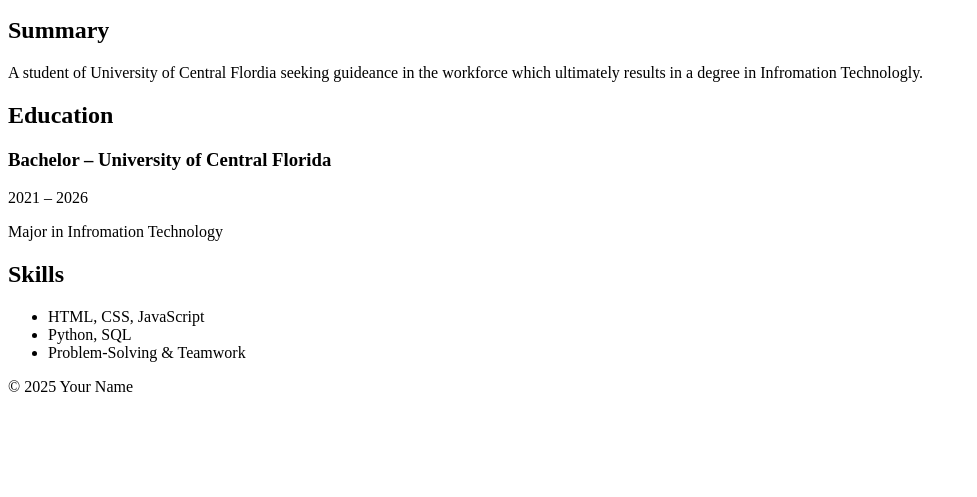
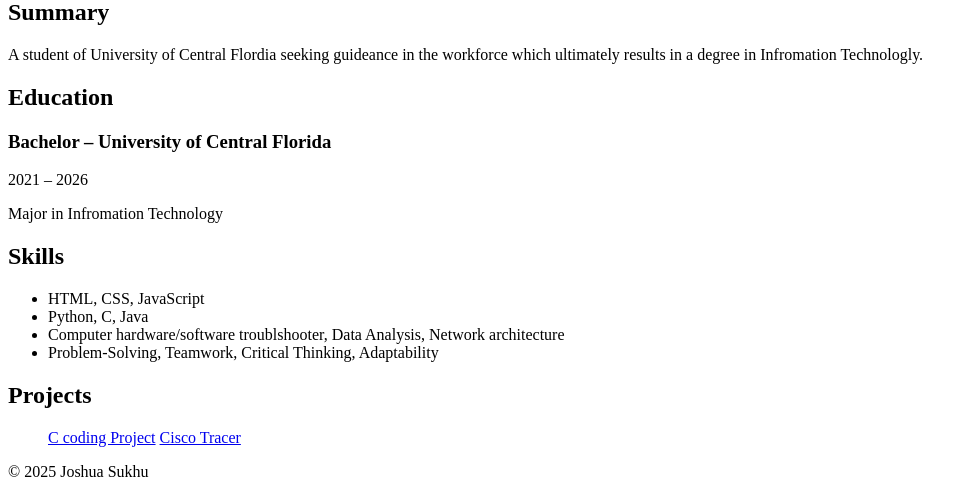
Before and after one commit to JoshSukhu/Resume, a plain HTML site: page index.html in a window 1280 px wide. Shown: the part 373-870 px from the top of the page, without its empty margins (0-977 px from the left). Before the commit the page ends 800 px from the top, so only its background shows below. Drawn offline with Linux system fonts and the light colour scheme.

Commit message:
Update index.html

```diff
--- a/index.html
+++ b/index.html
@@ -9,7 +9,6 @@
     <figure>
       <!--a. The student’s full name, UCF email address, and link to LinkedIn profile.-->
       <img src="Face.jpg" alt="Photo of me" width="200" height="200"><!--b. A professional-looking picture (appropriate clothing, please. Selfies are OK.)-->
-      <figcaption>Joshua Sukhu</figcaption>
     </figure>
 
     <h1>Joshua</h1>
@@ -39,16 +38,28 @@
 
     <section>
       <h2>Skills</h2>
+      <!--g. Skills-->
       <ul>
-        <li>HTML, CSS, JavaScript</li>
-        <li>Python, SQL</li>
-        <li>Problem-Solving & Teamwork</li>
+         <li>HTML, CSS, JavaScript</li>
+         <li>Python, C, Java</li>
+         <li>Computer hardware/software troublshooter, Data Analysis, Network architecture</li>
+         <li>Problem-Solving, Teamwork, Critical Thinking, Adaptability</li>
+      </ul>
+    </section>
+
+    <section>
+      <h2>Projects</h2>
+      <!--f. Projects-->
+      <ul>
+        <a href="Project1.html">C coding Project</a>
+        <a href="Project2.html">Cisco Tracer</a>
       </ul>
     </section>
   </main>
 
   <footer>
-    <p>© 2025 Your Name</p>
+    <p>© 2025 Joshua Sukhu</p>
   </footer>
 </body>
 </html>
+<!--e and h were omitted-->
```
